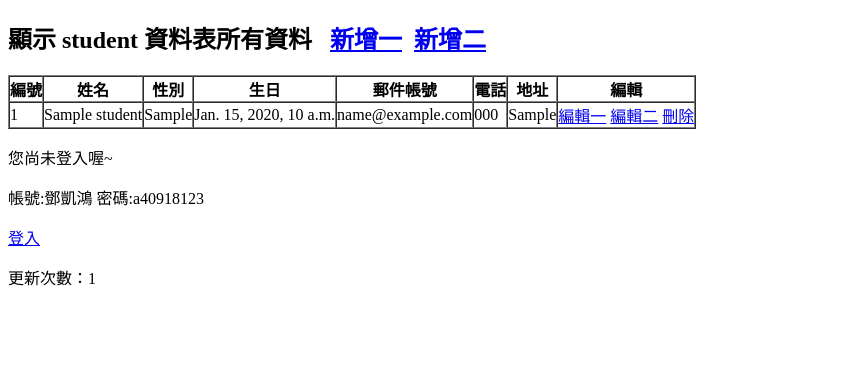
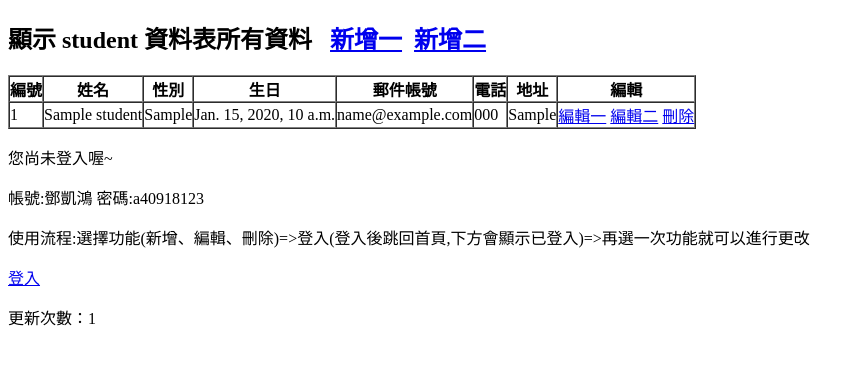
Before and after one commit to kh009/board, a Django app: template templates/index.html in a window 1280 px wide. Shown: the top 365 px of the page, without its empty margins (0-865 px from the left). Run offline with Django 3.2, Linux system fonts and the light colour scheme; the template is opened without the code that fills it: most values are stand-ins (such as "Sample title", 1, 10 or a date in 2020).

Commit message:
Update index.html

```diff
--- a/templates/index.html
+++ b/templates/index.html
@@ -31,7 +31,7 @@
   {% else %}
        <p>您尚未登入喔~</p>
        <p>帳號:鄧凱鴻 密碼:a40918123</p>
-
+       <p>使用流程:選擇功能(新增、編輯、刪除)=>登入(登入後跳回首頁,下方會顯示已登入)=>再選一次功能就可以進行更改</p>
        <a href="/login/">登入</a>
   {% endif %}
 <p>更新次數：{{counter}}</p>
```
